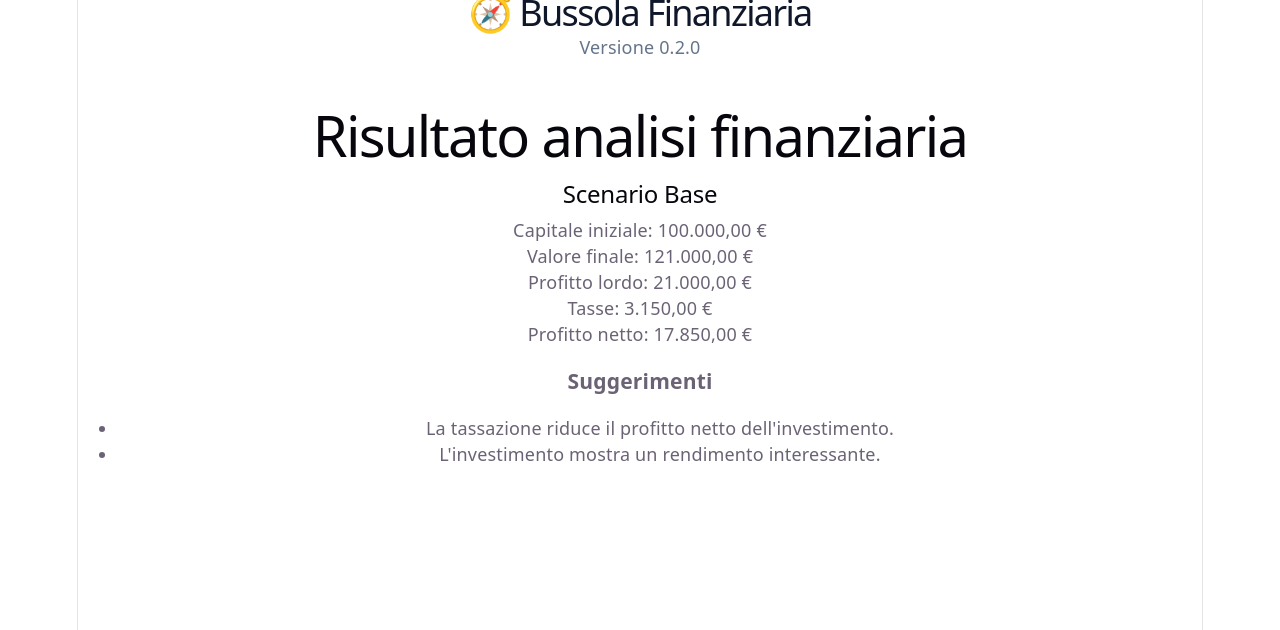
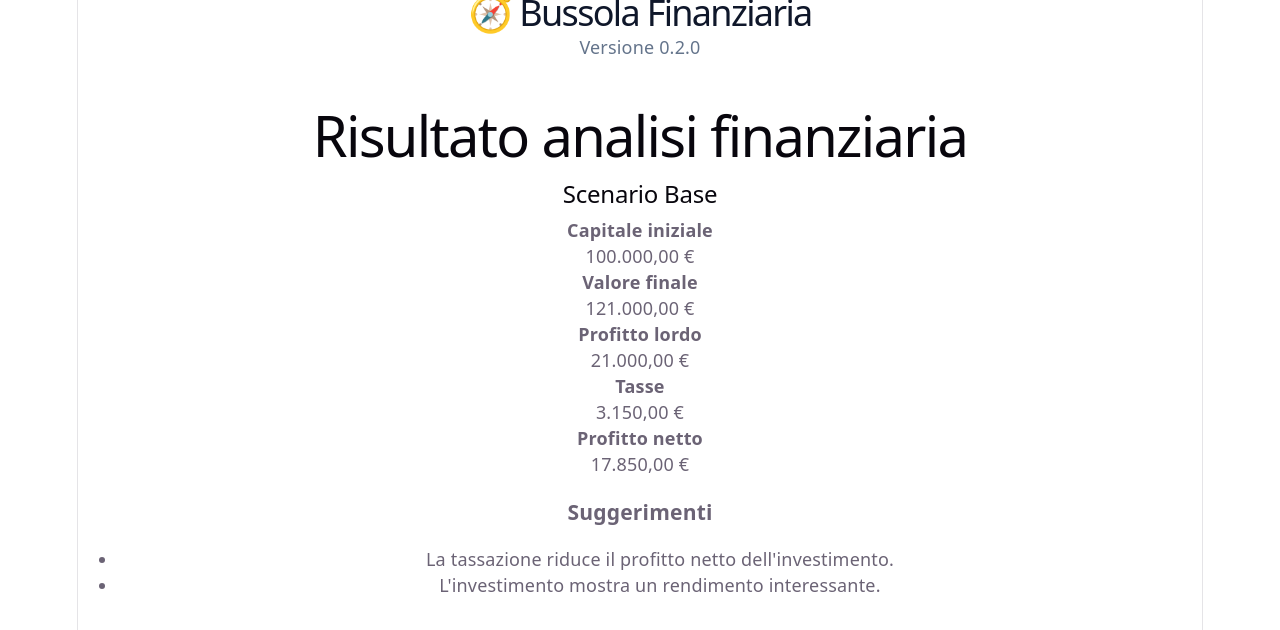
Before and after one commit to carlosciarrinovideo1-svg/Bussola-Finanziaria, a React (Vite) app in the folder frontend/: page / in a window 1280 px wide. Shown: the top 630 px of the page. Built offline with nearby package versions, Linux system fonts and the light colour scheme.

Commit message:
BF-0044: collega dashboard ai componenti visuali

```diff
--- a/frontend/src/components/Dashboard.tsx
+++ b/frontend/src/components/Dashboard.tsx
@@ -5,6 +5,8 @@ import {
 import type {
   TaxRule,
 } from "../taxation";
+
+import DashboardSummary from "./dashboard/DashboardSummary";
 
 
 const exampleTaxRule: TaxRule = {
@@ -25,70 +27,24 @@ export default function Dashboard() {
 
 
   return (
-    <div>
+    <DashboardSummary
 
-      <h1>
-        {data.title}
-      </h1>
+      title={data.title}
 
+      scenarioName={data.scenarioName}
 
-      <h2>
-        {data.scenarioName}
-      </h2>
+      initialCapital={data.initialCapital}
 
+      finalValue={data.finalValue}
 
-      <p>
-        Capitale iniziale:
-        {" "}
-        {data.initialCapital}
-      </p>
+      grossProfit={data.grossProfit}
 
+      taxAmount={data.taxAmount}
 
-      <p>
-        Valore finale:
-        {" "}
-        {data.finalValue}
-      </p>
+      netProfit={data.netProfit}
 
+      suggestions={data.suggestions}
 
-      <p>
-        Profitto lordo:
-        {" "}
-        {data.grossProfit}
-      </p>
-
-
-      <p>
-        Tasse:
-        {" "}
-        {data.taxAmount}
-      </p>
-
-
-      <p>
-        Profitto netto:
-        {" "}
-        {data.netProfit}
-      </p>
-
-
-      <h3>
-        Suggerimenti
-      </h3>
-
-
-      <ul>
-        {
-          data.suggestions.map(
-            suggestion => (
-              <li key={suggestion}>
-                {suggestion}
-              </li>
-            )
-          )
-        }
-      </ul>
-
-    </div>
+    />
   );
 }
--- a/frontend/src/components/dashboard/FinancialCard.tsx
+++ b/frontend/src/components/dashboard/FinancialCard.tsx
@@ -1,6 +1,6 @@
 interface FinancialCardProps {
   label: string;
-  value: number;
+  value: string;
 }
 
 export default function FinancialCard({
@@ -15,10 +15,7 @@ export default function FinancialCard({
       </strong>
 
       <p>
-        {value.toLocaleString("it-IT", {
-          minimumFractionDigits: 2,
-          maximumFractionDigits: 2,
-        })}
+        {value}
       </p>
     </div>
   );
```
Also changed, not shown: frontend/src/components/dashboard/DashboardSummary.tsx (+5 -5 lines).
